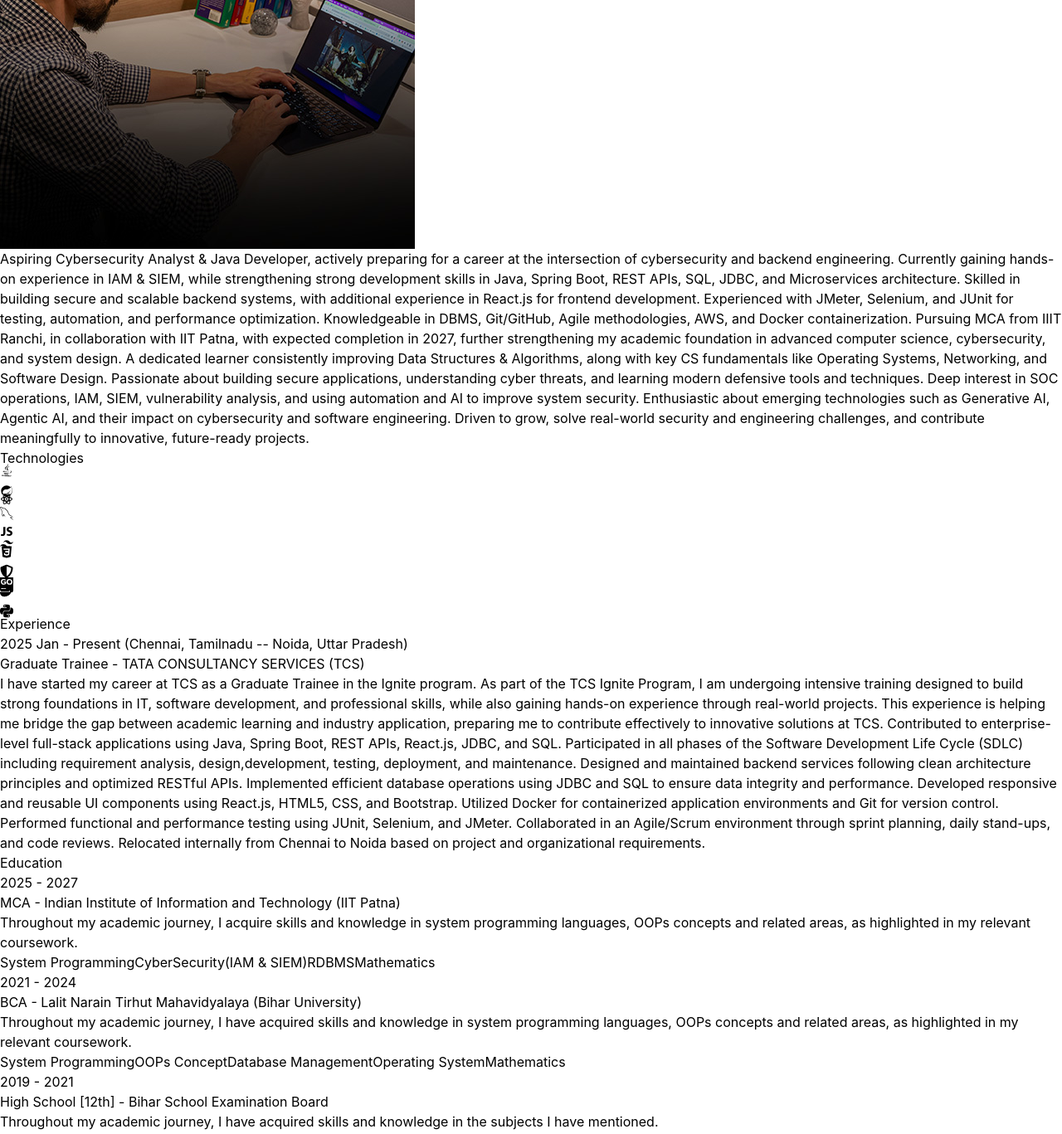
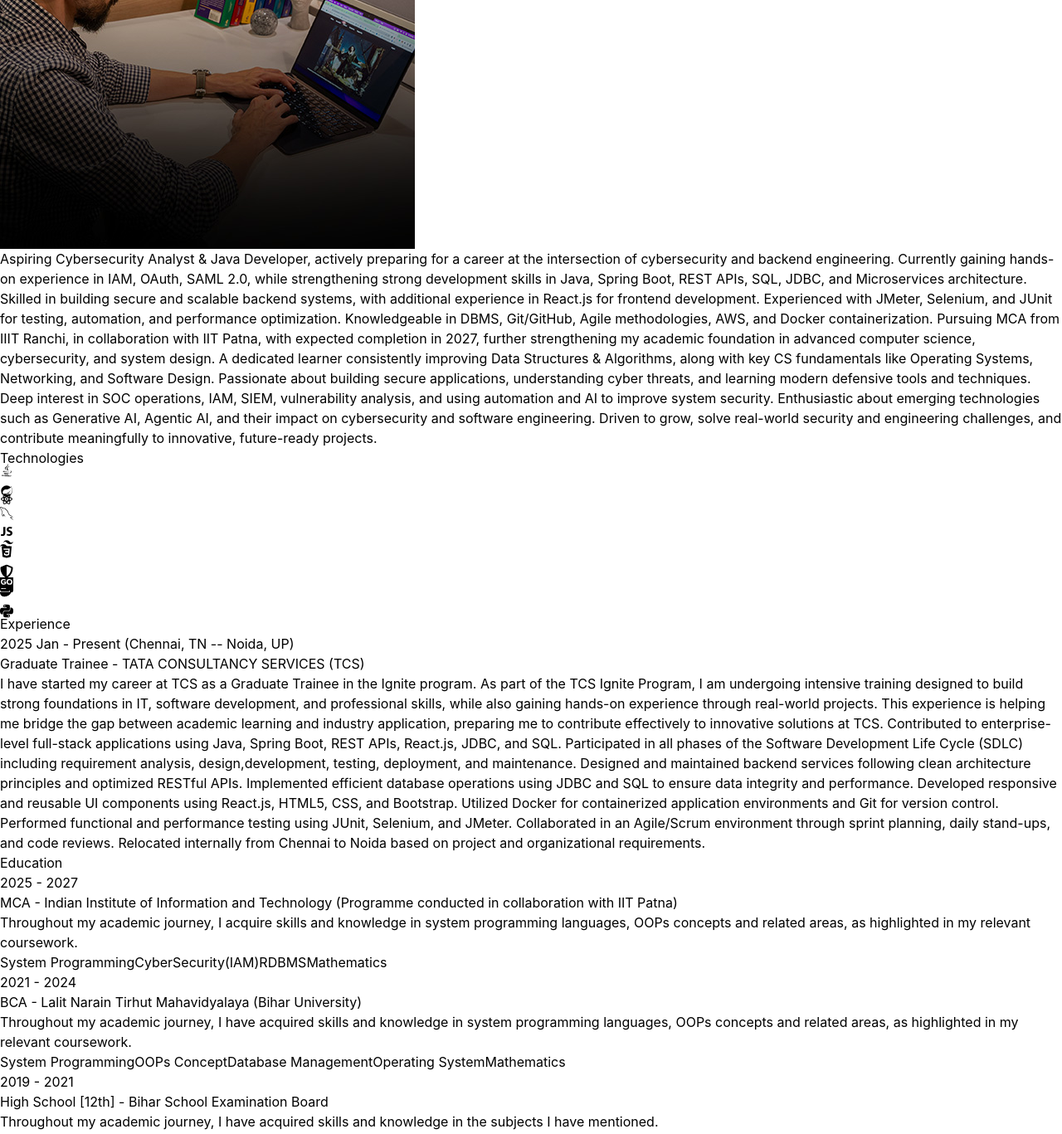
Before and after one commit to rajSunny5714/Portfolio-Web, a React (Vite) app: page / in a window 1280 px wide. Shown: the part 884-2251 px from the top of the page at 83% size. Built offline with nearby package versions, Linux system fonts and the light colour scheme.

Commit message:
Update index.js

```diff
--- a/src/constants/index.js
+++ b/src/constants/index.js
@@ -5,15 +5,16 @@ import project4 from "../assets/projects/playstream.png";
 
 export const HERO_CONTENT = `Trainee @TCS | Java Developer | Aspiring Cybersecurity Analyst (IAM Learner) | Skilled in Java, Spring Boot, RestFul APIs, SQL | React.js, CSS | Solved 200+ LeetCode DSA and 150+ Coding ninja DSA and 400+ DSA MCQ Problems | GoLang Beginner`
 
-export const ABOUT_TEXT = `Aspiring Cybersecurity Analyst & Java Developer, actively preparing for a career at the intersection of cybersecurity and backend engineering. Currently gaining hands-on experience in IAM & SIEM, while strengthening strong development skills in Java, Spring Boot, REST APIs, SQL, JDBC, and Microservices architecture.
+export const ABOUT_TEXT = `Aspiring Cybersecurity Analyst & Java Developer, actively preparing for a career at the intersection of cybersecurity and backend engineering. Currently gaining hands-on experience in IAM, OAuth, SAML 2.0, while strengthening strong development skills in Java, Spring Boot, REST APIs, SQL, JDBC, and Microservices architecture.
 Skilled in building secure and scalable backend systems, with additional experience in React.js for frontend development. Experienced with JMeter, Selenium, and JUnit for testing, automation, and performance optimization. Knowledgeable in DBMS, Git/GitHub, Agile methodologies, AWS, and Docker containerization.
 Pursuing MCA from IIIT Ranchi, in collaboration with IIT Patna, with expected completion in 2027, further strengthening my academic foundation in advanced computer science, cybersecurity, and system design.
 A dedicated learner consistently improving Data Structures & Algorithms, along with key CS fundamentals like Operating Systems, Networking, and Software Design. Passionate about building secure applications, understanding cyber threats, and learning modern defensive tools and techniques.
 Deep interest in SOC operations, IAM, SIEM, vulnerability analysis, and using automation and AI to improve system security. Enthusiastic about emerging technologies such as Generative AI, Agentic AI, and their impact on cybersecurity and software engineering.
 Driven to grow, solve real-world security and engineering challenges, and contribute meaningfully to innovative, future-ready projects.`
+
 export const EXPERIENCES = [
   {
-    year: "2025 Jan - Present (Chennai, Tamilnadu -- Noida, Uttar Pradesh)",
+    year: "2025 Jan - Present (Chennai, TN -- Noida, UP)",
     role: "Graduate Trainee",
     company: "TATA CONSULTANCY SERVICES (TCS)",
     description: `I have started my career at TCS as a Graduate Trainee in the Ignite program.
@@ -26,9 +27,9 @@ export const EXPERIENCES = [
 export const EDUCATIONS = [
   { year: "2025 - 2027",
     degree: "MCA",
-    institute: "Indian Institute of Information and Technology (IIT Patna)",
+    institute: "Indian Institute of Information and Technology (Programme conducted in collaboration with IIT Patna)",
     description: `Throughout my academic journey, I acquire skills and knowledge in system programming languages, OOPs concepts and related areas, as highlighted in my relevant coursework.`,
-    relevantCoursework: ["System Programming", "CyberSecurity(IAM & SIEM)", "RDBMS", "Mathematics"],
+    relevantCoursework: ["System Programming", "CyberSecurity(IAM)", "RDBMS", "Mathematics"],
   },
   {
     year: "2021 - 2024",
```
